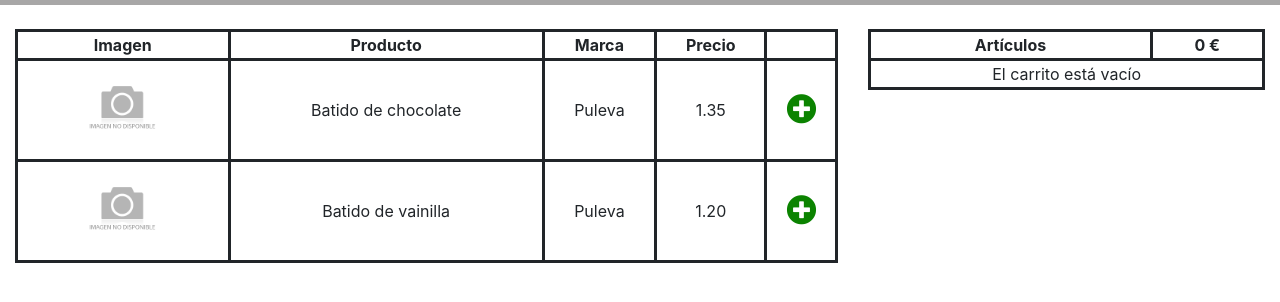
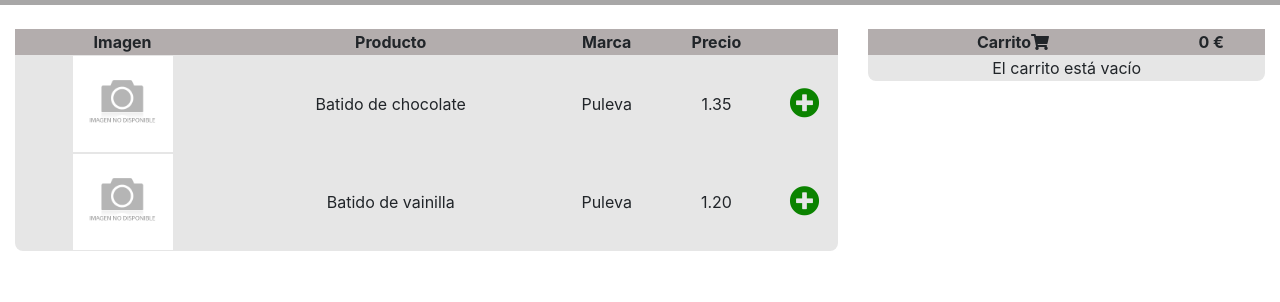
Before and after one commit to EliotHernandez/showcase, a plain HTML site: page index.html in a window 1280 px wide. Both pictures are taken after a click on the element "Bebidas". Shown: the part 118-420 px from the top of the page. Drawn offline with nearby package versions, Linux system fonts and the light colour scheme.

Commit message:
Retoques visuales y añadida cabecera de tabla de artículos cuando se buscan artículos

```diff
--- a/css/style.css
+++ b/css/style.css
@@ -28,14 +28,26 @@
 }
 
 .products {
-    border-style: solid;
+    display: none;
     margin-top: 1.5em;
+    background-color: #e6e6e6;
+    border-radius: 0.5em;
 }
 
-.products th, .products td,
-.shoppingCart th, .shoppingCart td {
+.shoppingCart {
+    display: none;
+    margin-top: 1.5em;
+    background-color: #e6e6e6;
+    border-radius: 0.5em;
+}
+
+.products th, .shoppingCart th {
+    background-color: #b3adad;
     text-align: center;
-    border-style: solid;
+}
+
+.products td, .shoppingCart td {
+    text-align: center;
 }
 
 #noProduct {
@@ -56,17 +68,12 @@
 .deleteProduct {
     cursor: pointer;
     font-size:20px;
+    margin-left: 0.5em;
     color: rgb(187, 26, 26);
 }
 
 .deleteProduct:hover {
     color: rgb(228, 95, 95);
-}
-
-.shoppingCart {
-    border-style: solid;
-    margin-top: 1.5em;
-    /* display: none; */
 }
 
 .err {
--- a/index.html
+++ b/index.html
@@ -35,7 +35,7 @@
             <div class="col-4">
                 <table class="shoppingCart col-12" ondragover="onDragOver(event);" ondrop="onDrop(event);">
                     <tr class="headerCart">
-                        <th colspan="2">Artículos</th>
+                        <th colspan="2">Carrito<i class="fa fa-shopping-cart"></i></th>
                         <th class="totalPrice">0 €</th>
                     </tr>
                     <tr class="emptyCart">
--- a/js/main.js
+++ b/js/main.js
@@ -35,6 +35,7 @@ const renderProducts = products => {
         renderNoProducts();
         return;
     }
+    printShoppingCartTable();
     renderTableHeader();
     products.forEach(product => {
         renderProduct(product);
@@ -58,7 +59,6 @@ const getSearchProductByTitle = (products, value) => {
     products.forEach(product => {
         if (product.title === value) {
             renderProduct(product);
-            console.log('Pero tu no entras por aquí?');
             return true;
         }
     });
@@ -68,6 +68,7 @@ const getSearchProductByTitle = (products, value) => {
 const getSearchProduct = async (value) => {
     try {
         resetProductTables();
+        renderTableHeader();
         let counter = 0;
         const res = await axios.get('/data/products.json');
         const bebidas = res.data['bebidas'];
@@ -185,3 +186,7 @@ const onDrop = event => {
     addProductToCart(arrayData[0], arrayData[1]);
     event.dataTransfer.clearData();
 }
+
+const printShoppingCartTable = () => {
+    document.querySelector('.shoppingCart').style.display = "table";
+}
```
